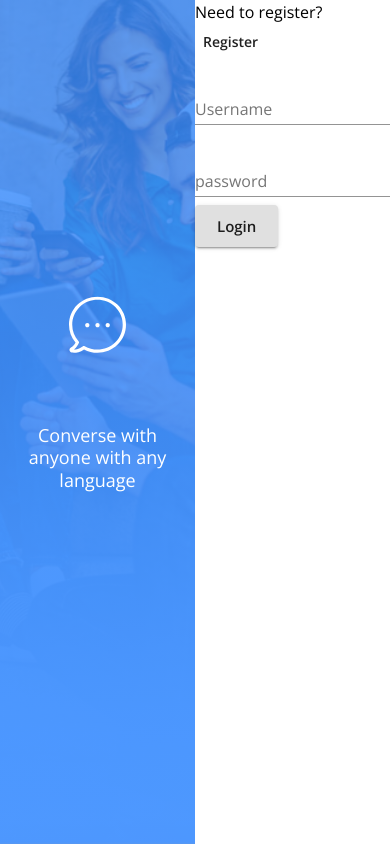
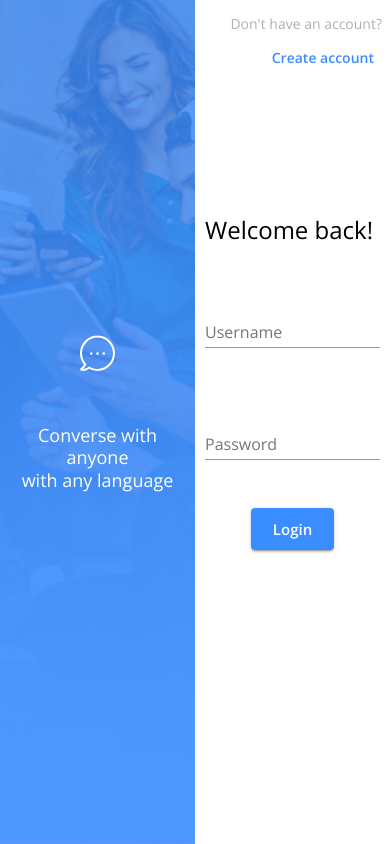
Before and after one commit to theDanielTo/messenger-2621, a React (Create React App) app in the folder client/: page /login in a window 390 px wide. Built offline with nearby package versions, Linux system fonts and the light colour scheme; no server answers.

Commit message:
Styled login form: Added form header, form is responsive, routing to sign up page relocated to top right of page.

```diff
--- a/client/src/Login.js
+++ b/client/src/Login.js
@@ -22,10 +22,11 @@ const useStyles = makeStyles(() => ({
     color: "white"
   },
   bannerIcon: {
-    height: "150%",
+    height: "100%",
     transform: "translateY(-100%)",
     '@media (max-width:600px)': {
-      height: "80%"
+      height: "50%",
+      transform: "translateY(-50%)"
     }
   },
   bannerText: {
@@ -35,8 +36,50 @@ const useStyles = makeStyles(() => ({
       padding: '0 1rem'
     }
   },
-  form: {
-    // height: "100%"
+  mainScreen: {
+    height: "100%",
+    padding: 10
+  },
+  signupRoute: {
+    width: "auto",
+    position: "absolute",
+    top: 0,
+    right: 0,
+    padding: "4rem",
+    '@media (max-width:600px)': {
+      width: "50%",
+      padding: "0.5rem",
+      justifyContent: "flex-end"
+    }
+  },
+  routeText: {
+    lineHeight: "2rem",
+    marginRight: "4rem",
+    '@media (max-width:600px)': {
+      fontSize: 14,
+      marginRight: "0"
+    }
+  },
+  formContainer: {
+    width: "50%",
+    height: "50%",
+    '@media (max-width:600px)': {
+      width: "100%"
+    }
+  },
+  formHeader: {
+    textAlign: "left",
+    '@media (max-width:600px)': {
+      fontSize: "1.5em"
+    }
+  },
+  formElement: {
+    width: "100%",
+    marginBottom: "2.5rem",
+    textAlign: "center"
+  },
+  formInput: {
+    width: "100%"
   }
 }));
 
@@ -61,7 +104,7 @@ const Login = (props) => {
     <Grid container className={classes.root}>
       <Grid
         container item
-        xs={6} md={4}
+        xs={6} md={5}
         className={classes.bannerImage}
         direction="column"
         justifyContent="center"
@@ -75,21 +118,46 @@ const Login = (props) => {
         </Grid>
         <Grid item>
           <Typography variant="h4" align="center" className={classes.bannerText}>
-            Converse with anyone with any language
+            Converse with anyone
+          </Typography>
+          <Typography variant="h4" align="center" className={classes.bannerText}>
+            with any language
           </Typography>
         </Grid>
       </Grid>
 
-      <Grid item xs={6} md={8}>
-        <Grid className={classes.form}>
-          <Grid container item>
-            <Typography>Need to register?</Typography>
-            <Button onClick={() => history.push("/register")}>Register</Button>
+      <Grid
+        container item
+        xs={6} md={7}
+        className={classes.mainScreen}
+        direction="column"
+        justifyContent="center"
+        alignItems="center"
+      >
+        <Grid container className={classes.signupRoute}>
+          <Typography color="secondary" className={classes.routeText}>
+            Don't have an account?
+          </Typography>
+          <Button onClick={() => history.push("/register")}
+            color="primary">
+            Create account
+          </Button>
         </Grid>
-          <form onSubmit={handleLogin}>
-            <Grid>
-              <Grid>
-                <FormControl margin="normal" required>
+        <form onSubmit={handleLogin} className={classes.formContainer}>
+          <Grid container>
+            <Grid item
+              className={classes.formElement}
+            >
+              <Typography variant="h3" className={classes.formHeader}>
+                Welcome back!
+              </Typography>
+            </Grid>
+            <Grid item
+              className={classes.formElement}
+            >
+              <FormControl margin="normal" required
+                className={classes.formInput}
+              >
                 <TextField
                   aria-label="username"
                   label="Username"
@@ -98,27 +166,34 @@ const Login = (props) => {
                 />
               </FormControl>
             </Grid>
-              <Grid>
-                <FormControl margin="normal" required>
+            <Grid item
+              className={classes.formElement}
+            >
+              <FormControl margin="normal" required
+                className={classes.formInput}>
                 <TextField
-                    label="password"
                   aria-label="password"
+                  label="Password"
+                  name="password"
                   type="password"
-                    name="password"
                 />
               </FormControl>
             </Grid>
-              <Grid>
-                <Button type="submit" variant="contained" size="large">
+            <Grid item
+              className={classes.formElement}
+            >
+              <Button
+                type="submit"
+                variant="contained"
+                size="large"
+                color="primary"
+              >
                 Login
               </Button>
             </Grid>
           </Grid>
         </form>
       </Grid>
-      </Grid>
-
-
     </Grid>
   );
 };
```
Lines whose indentation alone changed are shown as unchanged.
